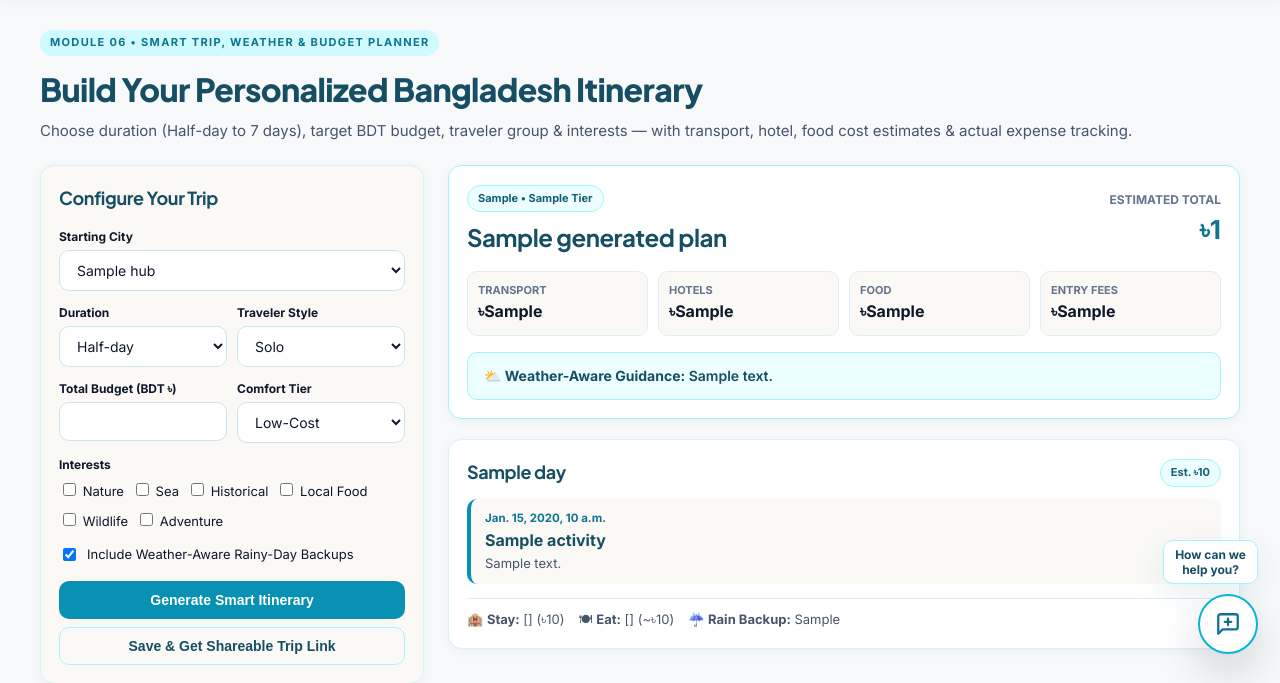
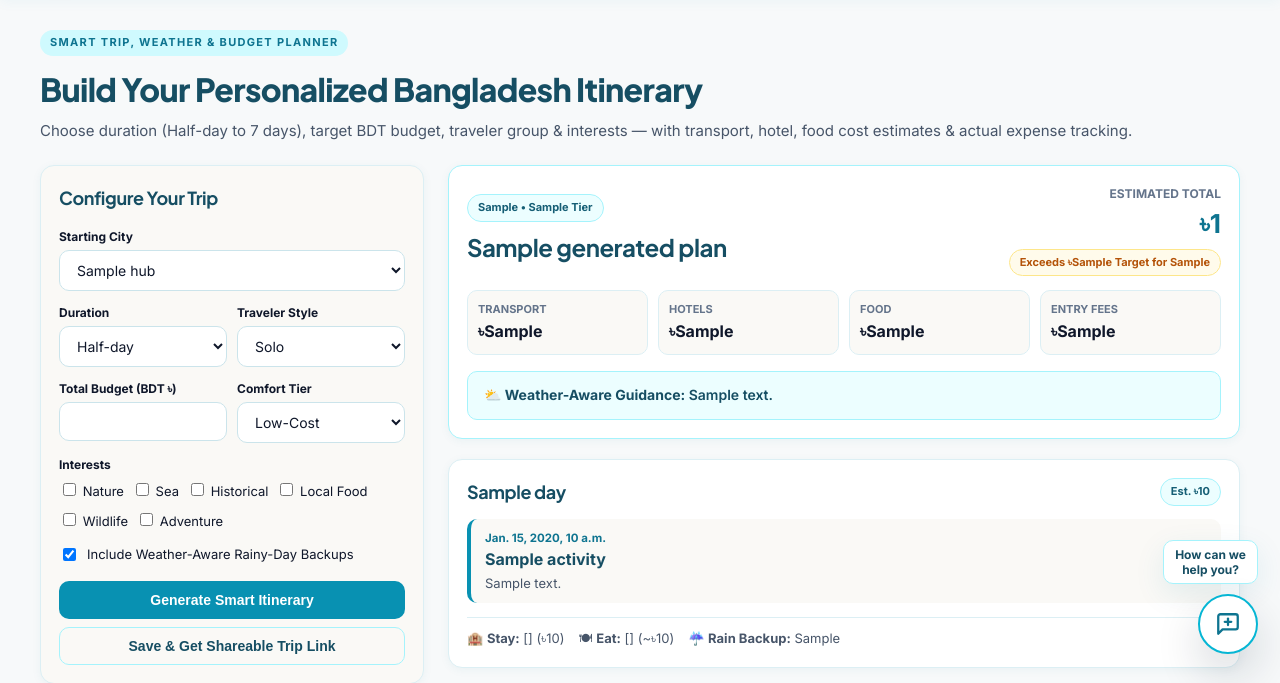
Before and after one commit to fatema-akter92/CholoGhuri-, a Django app: template backend/templates/planner.html in a window 1280 px wide. Shown: the part 124-807 px from the top of the page. Run offline with Django 5.2, Linux system fonts and the light colour scheme; the template is opened without the code that fills it: most values are stand-ins (such as "Sample title", 1, 10 or a date in 2020).

Commit message:
add target budget badge feedback and clean planner header

```diff
--- a/backend/templates/planner.html
+++ b/backend/templates/planner.html
@@ -6,7 +6,7 @@
   <div class="container">
     <div class="section-header" style="margin-bottom:22px;">
       <div>
-        <span class="section-eyebrow">Module 06 &bull; Smart Trip, Weather &amp; Budget Planner</span>
+        <span class="section-eyebrow">Smart Trip, Weather &amp; Budget Planner</span>
         <h1 class="section-title">Build Your Personalized Bangladesh Itinerary</h1>
         <p class="section-sub">Choose duration (Half-day to 7 days), target BDT budget, traveler group &amp; interests — with transport, hotel, food cost estimates &amp; actual expense tracking.</p>
       </div>
@@ -104,6 +104,11 @@
               <div style="text-align:right;">
                 <div style="font-size:12px; color:var(--text-soft); font-weight:700;">ESTIMATED TOTAL</div>
                 <div style="font-size:26px; font-weight:800; color:var(--cyan-700);">৳{{ generated_plan.estimated_breakdown.total_bdt }}</div>
+                {% if generated_plan.estimated_breakdown.within_budget %}
+                  <span class="badge badge-emerald" style="margin-top:4px;">&#10003; Within ৳{{ generated_plan.budget_bdt }} Target</span>
+                {% else %}
+                  <span class="badge badge-amber" style="margin-top:4px;">Exceeds ৳{{ generated_plan.budget_bdt }} Target for {{ generated_plan.budget_tier|title }}</span>
+                {% endif %}
               </div>
             </div>
 
```
